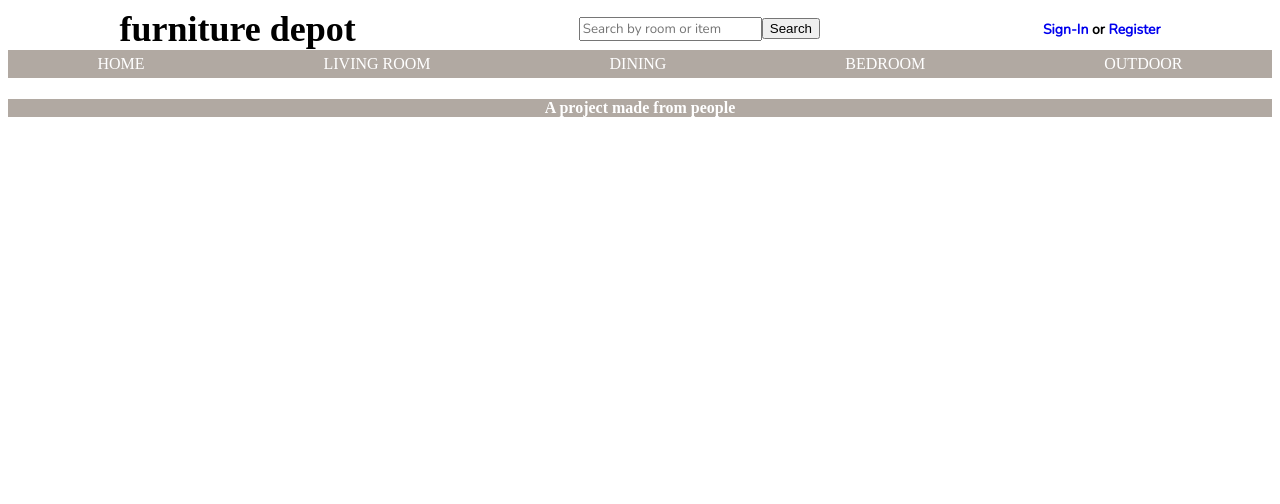
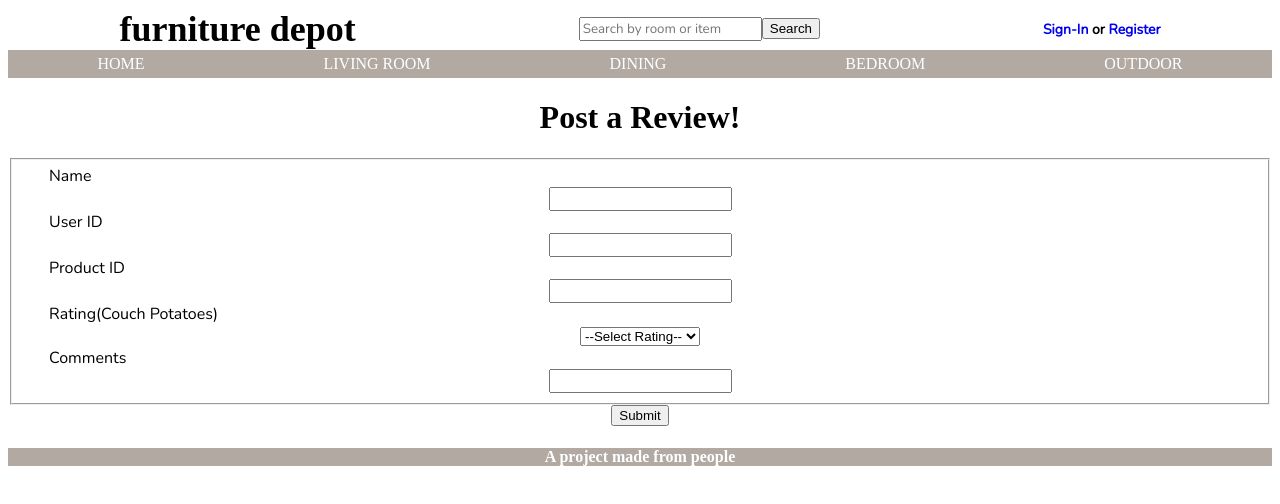
Before and after one commit to FurnitureDepot-P3/Furniture-Depot-Front-End, a React (Create React App) app in the folder furniture-depot/: page /Reviews in a window 1280 px wide. Shown: the top 504 px of the page. Built offline with nearby package versions, Linux system fonts and the light colour scheme; a web font is replaced by a local one.

Commit message:
user review form is posting data to backend db

```diff
--- a/furniture-depot/src/components/Main.jsx
+++ b/furniture-depot/src/components/Main.jsx
@@ -55,7 +55,7 @@ export default function Main () {
                 <Route path="/Living" element={<Living />} />
                 <Route path="/Bed" element={<Bed />} />
                 <Route path="/Outside" element={<Outside />} />
-                {/* <Route path="/Reviews" element={<Reviews />} /> */}
+                <Route path="/Reviews" element={<Reviews />} />
                 <Route path="/SignIn" element={<SignIn
                 setUser={setUser}
                 toggleAuthenticated={toggleAuthenticated}
--- a/furniture-depot/src/components/UserReviews.jsx
+++ b/furniture-depot/src/components/UserReviews.jsx
@@ -1,15 +1,37 @@
 import React, { useReducer, useState } from 'react';
+import axios from 'axios'
+
 export default function Reviews () {
-    const initialState = { name: '',rating: '', comments: ''}
+    const initialState = {
+        name: '', userId: '', productId: '', rating: '', comments: ''}
     const [formState, setFormState] = useState(initialState);
+
     const handleChange = event => {
         setFormState({ ...formState, [event.target.id]: event.target.value });
       };
-      const handleSubmit = event => {
-        event.preventDefault();
-        console.log(formState);
-        setFormState(initialState);
-      };
+    //   const handleSubmit = event => {
+    //     event.preventDefault();
+    //     console.log(formState);
+    //     setFormState(initialState);
+    //   };
+
+    const handleSubmit = event => {
+        event.preventDefault()
+        console.log(formState)
+        setFormState(initialState)
+        const createReview = {
+            user_id: formState.userId,
+            product_id: formState.productId,
+            rating: formState.rating,
+            comment: formState.comments
+        }
+        axios.post('http://localhost:3001/api/products/1/myreview', createReview).then((response) => {
+            console.log(response.status)
+            console.log(response.data.token)
+        })
+    }
+
+
     return(
         <div className="wrapper">
             <h1>Post a Review!</h1>
@@ -19,20 +41,28 @@ export default function Reviews () {
                         <p>Name</p>
                         <input id="name" type="text" onChange={handleChange} value={formState.name }/>
                     </label>
+                    <label htmlFor='userId'>
+                        <p>User ID</p>
+                        <input id="userId" type="text" onChange={handleChange} value={formState.userId }/>
+                    </label>
+                    <label htmlFor='productId'>
+                        <p>Product ID</p>
+                        <input id="productId" type="text" onChange={handleChange} value={formState.productId }/>
+                    </label>
                     <label htmlFor='rating'>
                         <p>Rating(Couch Potatoes)</p>
                         <select id="rating" onChange={handleChange} value={formState.rating} >
                         <option value = "">--Select Rating--</option>
-                        <option value="1 Couch potato">1 Couch Potato</option>
-                        <option value="2 Couch Potato">2 Couch Potato</option>
-                        <option value="3 Couch Potato">3 Couch Potato</option>
-                        <option value="4 Couch Potato">4 Couch Potato</option>
-                        <option value="5 Couch Potato">5 Couch Potato</option>
+                        <option value="1">1 Couch Potato</option>
+                        <option value="2">2 Couch Potato</option>
+                        <option value="3">3 Couch Potato</option>
+                        <option value="4">4 Couch Potato</option>
+                        <option value="5">5 Couch Potato</option>
                         </select>
                     </label>
                     <label htmlFor="comments">
                         <p>Comments</p>
-                    <textarea id="comments" cols="30" rows="5" onChange={handleChange} value={formState.comments}></textarea>
+                    <input id="comments" type="text" maxlength="255" onChange={handleChange} value={formState.comments}></input>
                     </label>
                 </fieldset>
                 <button type="submit">Submit</button>
@@ -40,3 +70,6 @@ export default function Reviews () {
         </div>
     )
 }
+
+// value={formState.rating}
+// value={formState.comments}
```
